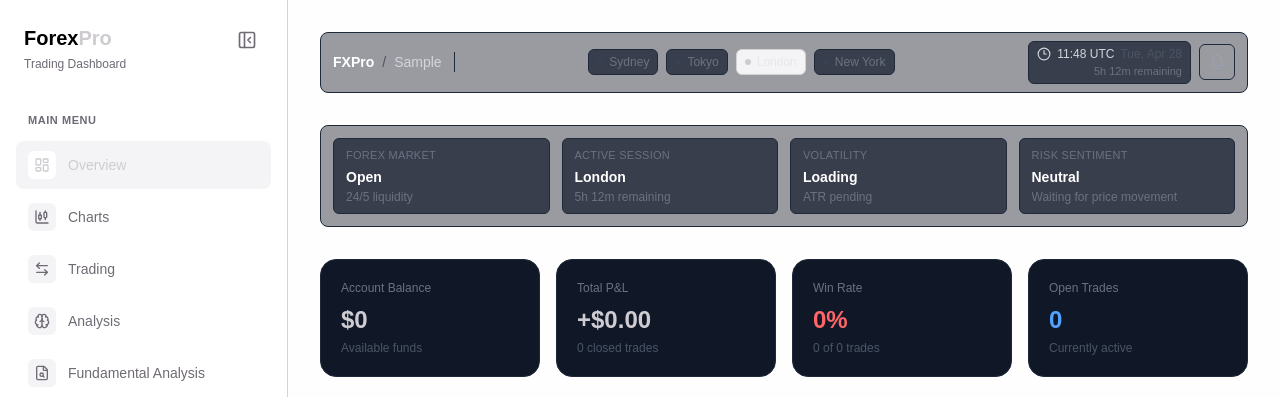
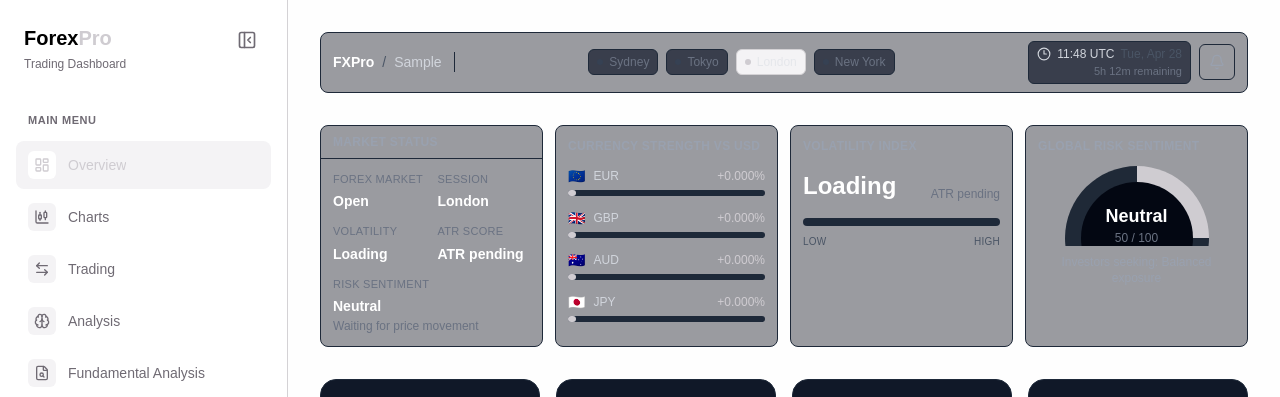
Before and after one commit to abdul-p/Forex-dashboard, a Next.js app: page /overview in a window 1280 px wide. Shown: the top 397 px of the page. Built offline with nearby package versions, Linux system fonts and the light colour scheme; no server answers; the database is empty; sample sign-in values are in the browser's storage.

Commit message:
overview page

```diff
--- a/app/(dashboard)/overview/page.tsx
+++ b/app/(dashboard)/overview/page.tsx
@@ -43,6 +43,13 @@ type SessionBlock = {
   end: number;
 };
 
+type CurrencyMeta = {
+  code: string;
+  flag: string;
+  pair: string;
+  direction: "base" | "quote";
+};
+
 const FOREX_SESSIONS: SessionBlock[] = [
   { name: "Sydney", start: 22, end: 7 },
   { name: "Tokyo", start: 0, end: 9 },
@@ -50,7 +57,18 @@ const FOREX_SESSIONS: SessionBlock[] = [
   { name: "New York", start: 13, end: 22 },
 ];
 
+const CURRENCY_STRENGTH: CurrencyMeta[] = [
+  { code: "EUR", flag: "🇪🇺", pair: "EUR/USD", direction: "base" },
+  { code: "GBP", flag: "🇬🇧", pair: "GBP/USD", direction: "base" },
+  { code: "AUD", flag: "🇦🇺", pair: "AUD/USD", direction: "base" },
+  { code: "JPY", flag: "🇯🇵", pair: "USD/JPY", direction: "quote" },
+];
+
 const pad = (value: number) => value.toString().padStart(2, "0");
+
+const clamp = (value: number, min: number, max: number) => {
+  return Math.min(Math.max(value, min), max);
+};
 
 const sessionIsOpen = (hour: number, start: number, end: number) => {
   if (start < end) return hour >= start && hour < end;
@@ -125,31 +143,73 @@ const calculateAtrPercent = (candles: Candle[]) => {
 };
 
 const getVolatilityLevel = (atrPercent: number | null) => {
-  if (atrPercent === null) return { label: "Loading", detail: "ATR pending" };
-  if (atrPercent >= 0.35) return { label: "High", detail: `${atrPercent.toFixed(2)}% ATR` };
-  if (atrPercent >= 0.18) return { label: "Moderate", detail: `${atrPercent.toFixed(2)}% ATR` };
-  return { label: "Low", detail: `${atrPercent.toFixed(2)}% ATR` };
+  if (atrPercent === null) {
+    return { label: "Loading", detail: "ATR pending", score: 0 };
+  }
+  const score = clamp((atrPercent / 0.5) * 100, 0, 100);
+  if (atrPercent >= 0.35) {
+    return { label: "High", detail: `${atrPercent.toFixed(2)}% ATR`, score };
+  }
+  if (atrPercent >= 0.18) {
+    return { label: "Moderate", detail: `${atrPercent.toFixed(2)}% ATR`, score };
+  }
+  return { label: "Low", detail: `${atrPercent.toFixed(2)}% ATR`, score };
 };
 
-const getRiskSentiment = (changes: Record<string, number>) => {
-  const hasMovement = ["AUD/USD", "GBP/USD", "USD/JPY", "USD/CHF"].some(
-    (pair) => changes[pair] !== undefined,
-  );
-  const growthCurrencies =
-    (changes["AUD/USD"] || 0) + (changes["GBP/USD"] || 0);
-  const safetyCurrencies =
-    (changes["USD/JPY"] || 0) + (changes["USD/CHF"] || 0);
+const getCurrencyStrength = (changes: Record<string, number>) => {
+  return CURRENCY_STRENGTH.map((currency) => {
+    const pairChange = changes[currency.pair] || 0;
+    const strength =
+      currency.direction === "base" ? pairChange : pairChange * -1;
+    return {
+      ...currency,
+      strength,
+      score: clamp(Math.abs(strength) * 2500, 4, 100),
+    };
+  });
+};
+
+const getRiskSentiment = (
+  changes: Record<string, number>,
+  strengths: ReturnType<typeof getCurrencyStrength>,
+) => {
+  const hasMovement = Object.keys(changes).length > 0;
+  const riskFlow =
+    (strengths.find((item) => item.code === "AUD")?.strength || 0) +
+    (strengths.find((item) => item.code === "GBP")?.strength || 0);
+  const safetyFlow = strengths.find((item) => item.code === "JPY")?.strength || 0;
+  const score = hasMovement ? clamp(50 + (riskFlow - safetyFlow) * 2000, 0, 100) : 50;
 
   if (!hasMovement) {
-    return { label: "Neutral", detail: "Waiting for price movement" };
+    return {
+      label: "Neutral",
+      detail: "Waiting for price movement",
+      seeking: "Balanced exposure",
+      score,
+    };
   }
-  if (growthCurrencies > Math.abs(safetyCurrencies)) {
-    return { label: "Risk-On", detail: "AUD/GBP bid" };
+  if (score >= 58) {
+    return {
+      label: "Risk-On",
+      detail: "AUD/GBP bid",
+      seeking: "Higher returns",
+      score,
+    };
   }
-  if (safetyCurrencies > Math.abs(growthCurrencies)) {
-    return { label: "Risk-Off", detail: "USD/JPY/CHF bid" };
+  if (score <= 42) {
+    return {
+      label: "Risk-Off",
+      detail: "JPY safety bid",
+      seeking: "Safety assets",
+      score,
+    };
   }
-  return { label: "Neutral", detail: "Mixed currency flow" };
+  return {
+    label: "Neutral",
+    detail: "Mixed currency flow",
+    seeking: "Balanced exposure",
+    score,
+  };
 };
 
 export default function OverviewPage() {
@@ -191,7 +251,9 @@ export default function OverviewPage() {
       formatted.forEach((quote) => {
         const price = Number(quote.price);
         const previousPrice = previousPricesRef.current[quote.pair];
-        if (previousPrice) nextChanges[quote.pair] = price - previousPrice;
+        if (previousPrice) {
+          nextChanges[quote.pair] = ((price - previousPrice) / previousPrice) * 100;
+        }
         nextPrices[quote.pair] = price;
       });
       previousPricesRef.current = nextPrices;
@@ -284,30 +346,19 @@ export default function OverviewPage() {
   const forexMarketState = getForexMarketState(utcNow);
   const atrPercent = calculateAtrPercent(marketCandles);
   const volatility = getVolatilityLevel(atrPercent);
-  const riskSentiment = getRiskSentiment(quoteChanges);
-  const marketCards = [
-    {
-      label: "Forex Market",
-      value: forexMarketState,
-      detail: forexMarketState === "Open" ? "24/5 liquidity" : "Weekend pause",
-    },
-    {
-      label: "Active Session",
-      value:
-        openSessions.length > 1 ? overlapText : currentSession?.name || "Closed",
-      detail: currentSessionRemaining,
-    },
-    {
-      label: "Volatility",
-      value: volatility.label,
-      detail: volatility.detail,
-    },
-    {
-      label: "Risk Sentiment",
-      value: riskSentiment.label,
-      detail: riskSentiment.detail,
-    },
-  ];
+  const currencyStrength = getCurrencyStrength(quoteChanges);
+  const riskSentiment = getRiskSentiment(quoteChanges, currencyStrength);
+  const activeSession = openSessions.length > 1
+    ? overlapText
+    : currentSession?.name || "Closed";
+  const volatilityTextColor =
+    volatility.label === "High" ? "text-red-400" : "text-white";
+  const volatilityMeterStyle = {
+    width: `${volatility.score}%`,
+  };
+  const riskGaugeStyle = {
+    background: `conic-gradient(var(--accent) ${riskSentiment.score * 1.8}deg, #1f2937 0deg 180deg)`,
+  };
 
   return (
     <div className="space-y-8">
@@ -373,23 +424,145 @@ export default function OverviewPage() {
       </div>
 
       {/* Market Status */}
-      <div className="grid grid-cols-2 gap-3 rounded-lg border border-gray-800 bg-gray-950/40 p-3 lg:grid-cols-4">
-        {marketCards.map((card) => (
-          <div
-            key={card.label}
-            className="rounded-md border border-gray-800 bg-gray-900/70 px-3 py-2"
-          >
-            <p className="text-[11px] uppercase tracking-wide text-gray-500">
-              {card.label}
-            </p>
-            <p className="mt-1 truncate text-sm font-semibold text-white">
-              {card.value}
-            </p>
-            <p className="mt-0.5 truncate text-xs text-gray-500">
-              {card.detail}
+      <div className="grid gap-3 lg:grid-cols-4">
+        <section className="rounded-lg border border-gray-800 bg-gray-950/40">
+          <div className="border-b border-gray-800 px-3 py-2">
+            <h2 className="text-xs font-semibold uppercase tracking-wide text-gray-400">
+              Market Status
+            </h2>
+          </div>
+          <div className="grid grid-cols-2 gap-3 p-3">
+            <div>
+              <p className="text-[11px] uppercase tracking-wide text-gray-500">
+                Forex Market
+              </p>
+              <p className="mt-1 text-sm font-semibold text-white">
+                {forexMarketState}
+              </p>
+            </div>
+            <div>
+              <p className="text-[11px] uppercase tracking-wide text-gray-500">
+                Session
+              </p>
+              <p className="mt-1 truncate text-sm font-semibold text-white">
+                {activeSession}
+              </p>
+            </div>
+            <div>
+              <p className="text-[11px] uppercase tracking-wide text-gray-500">
+                Volatility
+              </p>
+              <p className={`mt-1 text-sm font-semibold ${volatilityTextColor}`}>
+                {volatility.label}
+              </p>
+            </div>
+            <div>
+              <p className="text-[11px] uppercase tracking-wide text-gray-500">
+                ATR Score
+              </p>
+              <p className={`mt-1 text-sm font-semibold ${volatilityTextColor}`}>
+                {volatility.detail}
+              </p>
+            </div>
+            <div className="col-span-2">
+              <p className="text-[11px] uppercase tracking-wide text-gray-500">
+                Risk Sentiment
+              </p>
+              <p className="mt-1 text-sm font-semibold text-white">
+                {riskSentiment.label}
+              </p>
+              <p className="mt-0.5 text-xs text-gray-500">
+                {riskSentiment.detail}
+              </p>
+            </div>
+          </div>
+        </section>
+
+        <section className="rounded-lg border border-gray-800 bg-gray-950/40 p-3">
+          <h2 className="text-xs font-semibold uppercase tracking-wide text-gray-400">
+            Currency Strength vs USD
+          </h2>
+          <div className="mt-3 space-y-3">
+            {currencyStrength.map((currency) => (
+              <div key={currency.code}>
+                <div className="flex items-center justify-between gap-2 text-xs">
+                  <div className="flex items-center gap-2 text-gray-300">
+                    <span className="text-sm">{currency.flag}</span>
+                    <span className="font-medium">{currency.code}</span>
+                  </div>
+                  <span
+                    className={
+                      currency.strength >= 0 ? "text-[var(--accent)]" : "text-red-400"
+                    }
+                  >
+                    {currency.strength >= 0 ? "+" : ""}
+                    {currency.strength.toFixed(3)}%
+                  </span>
+                </div>
+                <div className="mt-1 h-1.5 rounded-full bg-gray-800">
+                  <div
+                    className={`h-full rounded-full ${
+                      currency.strength >= 0 ? "bg-[var(--accent)]" : "bg-red-400"
+                    }`}
+                    style={{ width: `${currency.score}%` }}
+                  />
+                </div>
+              </div>
+            ))}
+          </div>
+        </section>
+
+        <section className="rounded-lg border border-gray-800 bg-gray-950/40 p-3">
+          <h2 className="text-xs font-semibold uppercase tracking-wide text-gray-400">
+            Volatility Index
+          </h2>
+          <div className="mt-4">
+            <div className="flex items-end justify-between">
+              <p className={`text-2xl font-semibold ${volatilityTextColor}`}>
+                {volatility.label}
+              </p>
+              <p className="text-xs text-gray-500">{volatility.detail}</p>
+            </div>
+            <div className="mt-4 h-2 rounded-full bg-gray-800">
+              <div
+                className={`h-full rounded-full ${
+                  volatility.label === "High" ? "bg-red-400" : "bg-[var(--accent)]"
+                }`}
+                style={volatilityMeterStyle}
+              />
+            </div>
+            <div className="mt-2 flex justify-between text-[10px] uppercase tracking-wide text-gray-600">
+              <span>Low</span>
+              <span>High</span>
+            </div>
+          </div>
+        </section>
+
+        <section className="rounded-lg border border-gray-800 bg-gray-950/40 p-3">
+          <h2 className="text-xs font-semibold uppercase tracking-wide text-gray-400">
+            Global Risk Sentiment
+          </h2>
+          <div className="mt-3 flex flex-col items-center">
+            <div className="relative h-20 w-36 overflow-hidden">
+              <div
+                className="absolute inset-x-0 top-0 h-36 rounded-full"
+                style={riskGaugeStyle}
+              />
+              <div className="absolute inset-x-4 top-4 h-28 rounded-full bg-gray-950" />
+              <div className="absolute inset-x-0 bottom-0 text-center">
+                <p className="text-lg font-semibold text-white">
+                  {riskSentiment.label}
+                </p>
+                <p className="text-xs text-gray-500">
+                  {Math.round(riskSentiment.score)} / 100
+                </p>
+              </div>
+            </div>
+            <p className="mt-2 text-center text-xs text-gray-400">
+              Investors seeking: {riskSentiment.seeking}
             </p>
           </div>
-        ))}
+        </section>
       </div>
 
       {/* Stats */}
```
